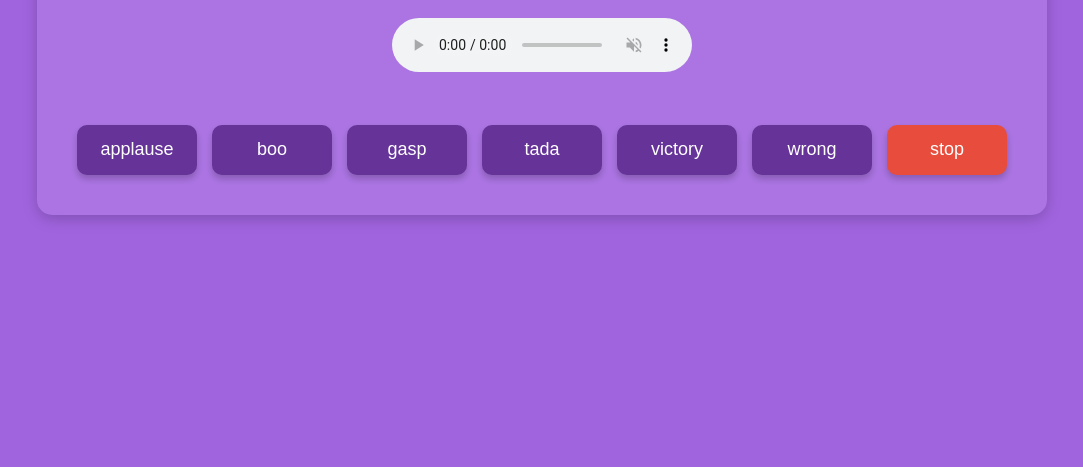
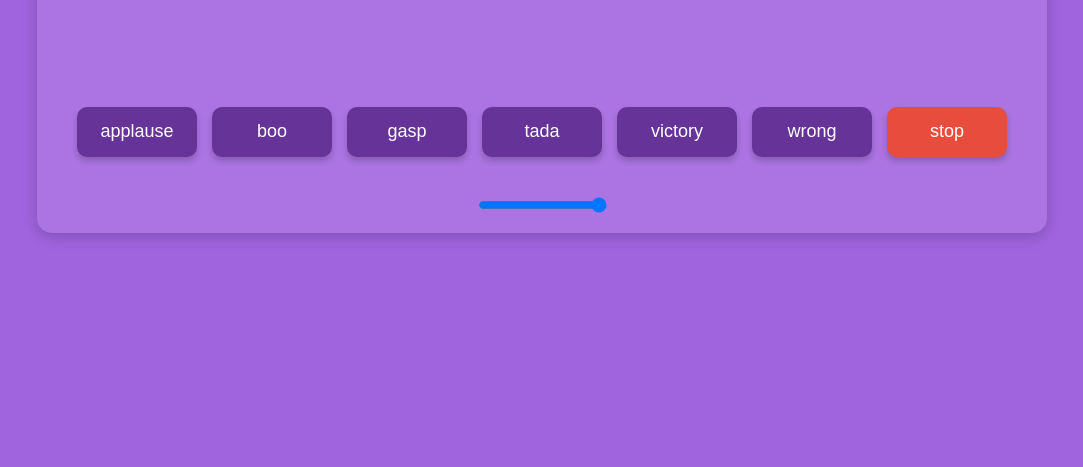
Before and after one commit to acciojob/Soundbar-himaanshusingh, a website: page main.html in a window 1280 px wide. Shown: the part 333-800 px from the top of the page, without its empty margins (98-1181 px from the left). Drawn offline with Linux system fonts and the light colour scheme.

Commit message:
created a submission

```diff
--- a/main.html
+++ b/main.html
@@ -9,9 +9,7 @@
   <body>
     <div class="container">
       <h1>Sound Player</h1>
-      <section class="media">
-        <audio src="sounds/sample.mp3" controls muted>Audio</audio>
-      </section>
+      <section class="media"></section>
       <section id="buttons">
         <button class="btn" type="button">applause</button>
         <button class="btn" type="button">boo</button>
@@ -21,6 +19,9 @@
         <button class="btn" type="button">wrong</button>
         <button class="stop" type="button">stop</button>
       </section>
+      <div class="controls">
+        <input type="range" id="volume" min="0" max="1" step="0.01" value="1" />
+      </div>
     </div>
     <script src="./script.js"></script>
   </body>
--- a/script.js
+++ b/script.js
@@ -1,7 +1,7 @@
-//your JS code here. If required.
 let currentAudio = null;
-const volumeControl = document.getElementById("volume");
+const volumeControl = document.getElementById("volume"); // Now this will find the element
 const buttons = document.querySelectorAll(".btn");
+
 buttons.forEach((button) => {
   button.addEventListener("click", (e) => {
     const soundName = e.target.textContent;
@@ -10,20 +10,24 @@ buttons.forEach((button) => {
     button.classList.add("active");
   });
 });
+
 const stopButton = document.querySelector(".stop");
 stopButton.addEventListener("click", () => {
   stopSound();
   buttons.forEach((btn) => btn.classList.remove("active"));
 });
+
 function playSound(soundName) {
   stopSound();
   currentAudio = new Audio(`sounds/${soundName}.mp3`);
+  // The path of sound is './sounds/applause.mp3'
   currentAudio.volume = volumeControl.value;
   currentAudio.play();
   currentAudio.addEventListener("ended", () => {
     buttons.forEach((btn) => btn.classList.remove("active"));
   });
 }
+
 function stopSound() {
   if (currentAudio) {
     currentAudio.pause();
@@ -31,6 +35,7 @@ function stopSound() {
     currentAudio = null;
   }
 }
+
 volumeControl.addEventListener("input", () => {
   if (currentAudio) {
     currentAudio.volume = volumeControl.value;
```
